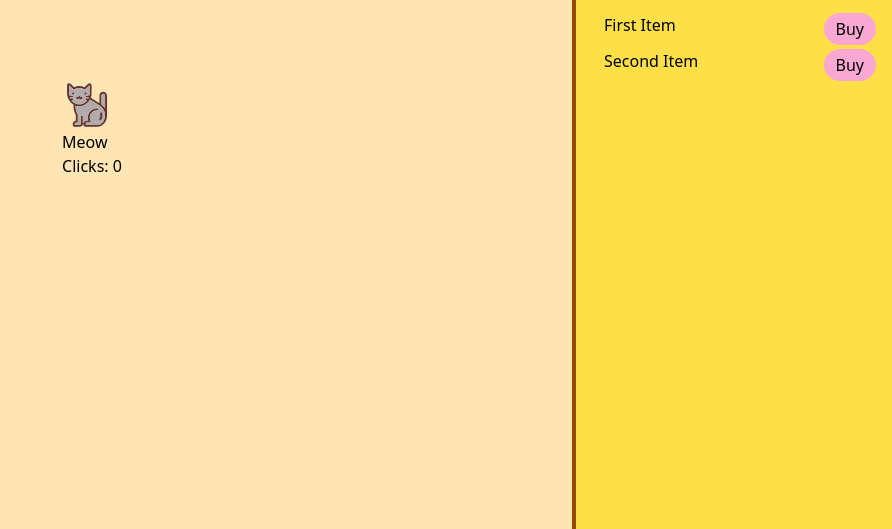
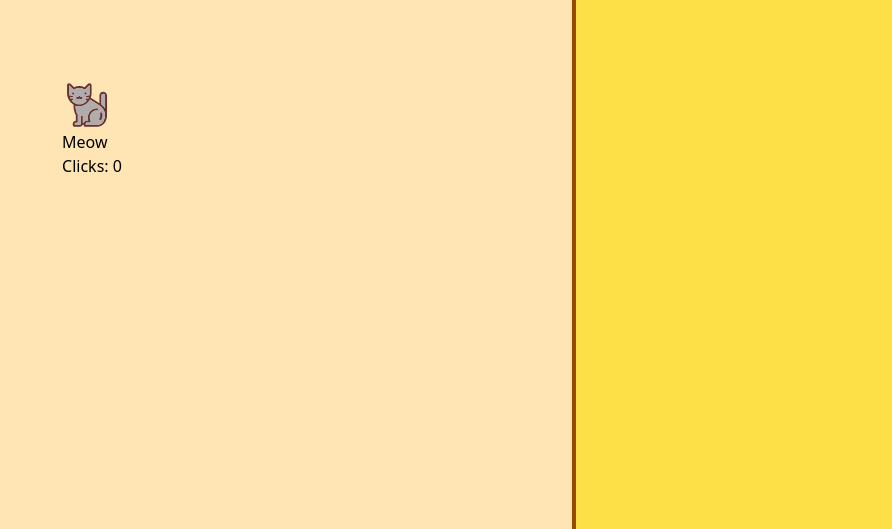
Before and after one commit to vadimvalov/duo_clicker_2, a website: page index.html in a window 1280 px wide. Shown: the part 271-800 px from the top of the page, without its empty margins (388-1280 px from the left). Drawn offline with Linux system fonts and the light colour scheme.

Commit message:
fix: deleting unused garbage

```diff
--- a/index.html
+++ b/index.html
@@ -30,9 +30,6 @@
                 </div>
                 <p class="cost" style="width: 50%; float: right;">200 clicks</p>
             </button>
-            <p class="pl-3 pb-3">First Item <span class="inline-block bg-pink-300 text-black py-1 px-3 rounded-full ml-3 float-right">Buy</span> </p>
-
-            <p class="pl-3">Second Item <span class="inline-block bg-pink-300 text-black py-1 px-3 rounded-full ml-3 float-right">Buy</span></p>
           </div>
 </body>
 </html>
```
